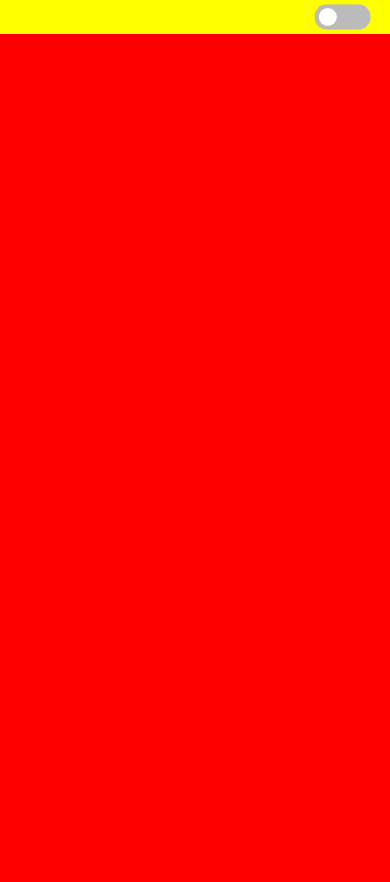
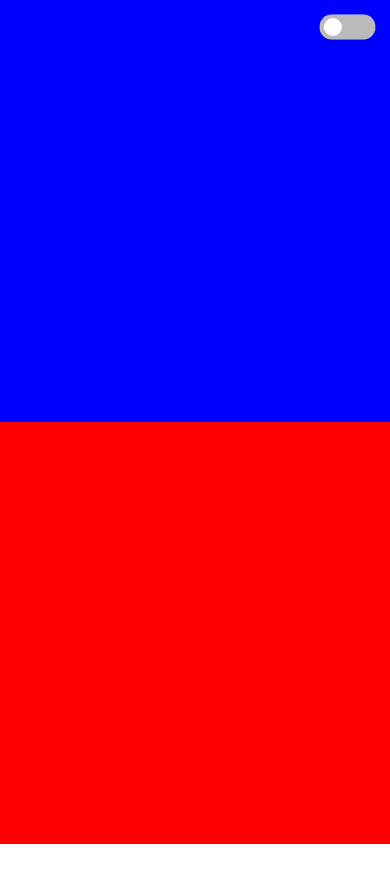
Before and after one commit to tireless-22/heliosPortfolio, a React (Create React App) app: page / in a window 390 px wide. Shown: the top 882 px of the page. After the commit the page ends 844 px from the top, so only its background shows below. Built offline with nearby package versions, Linux system fonts and the light colour scheme.

Commit message:
added media query to image and para container

```diff
--- a/src/App.css
+++ /dev/null
@@ -1,38 +0,0 @@
-.App {
-  text-align: center;
-}
-
-.App-logo {
-  height: 40vmin;
-  pointer-events: none;
-}
-
-@media (prefers-reduced-motion: no-preference) {
-  .App-logo {
-    animation: App-logo-spin infinite 20s linear;
-  }
-}
-
-.App-header {
-  background-color: #282c34;
-  min-height: 100vh;
-  display: flex;
-  flex-direction: column;
-  align-items: center;
-  justify-content: center;
-  font-size: calc(10px + 2vmin);
-  color: white;
-}
-
-.App-link {
-  color: #61dafb;
-}
-
-@keyframes App-logo-spin {
-  from {
-    transform: rotate(0deg);
-  }
-  to {
-    transform: rotate(360deg);
-  }
-}
--- a/src/App.js
+++ b/src/App.js
@@ -1,5 +1,5 @@
-import logo from './logo.svg';
-import './App.css';
+
+
 import React, { useState } from "react";
 
 import ToggleSwitch from './components/ToggleSwitch';
@@ -17,24 +17,29 @@ height:100vh;
 
 
 const ToggleSwitchWrapper = styled.div`
-display: flex;
-justify-content: right;
+  margin-left: calc(100% - 80px);
+  margin-top:10px;
+
+  position: fixed;
+  margin-right: 0px;
+`;
 
 
-
-`
 const ImageAndParaContainer = styled.div`
-display: flex;
-width:100vw;
-height: 1000vh;
+  display: flex;
+  flex-direction: row;
+  width: 100vw;
+  height: 100vh;
+  @media only screen and (max-width: 720px) {
+    flex-direction: column;
 
 
-
-`
+  }
+`;
 
 const ImageContainer = styled.div`
 flex:1;
-background-color: ${props=>props.bright?"blue":"red"};
+background-color: ${props=>props.bright?"red":"blue"};
 `
 
 const ParaContainer = styled.div`
--- a/src/index.css
+++ b/src/index.css
@@ -1,13 +1,4 @@
-body {
-  margin: 0;
-  font-family: -apple-system, BlinkMacSystemFont, 'Segoe UI', 'Roboto', 'Oxygen',
-    'Ubuntu', 'Cantarell', 'Fira Sans', 'Droid Sans', 'Helvetica Neue',
-    sans-serif;
-  -webkit-font-smoothing: antialiased;
-  -moz-osx-font-smoothing: grayscale;
+*{
+  border:0px;
+  margin:0px;
 }
-
-code {
-  font-family: source-code-pro, Menlo, Monaco, Consolas, 'Courier New',
-    monospace;
-}
```
Also changed, not shown: src/logo.svg (deleted).
